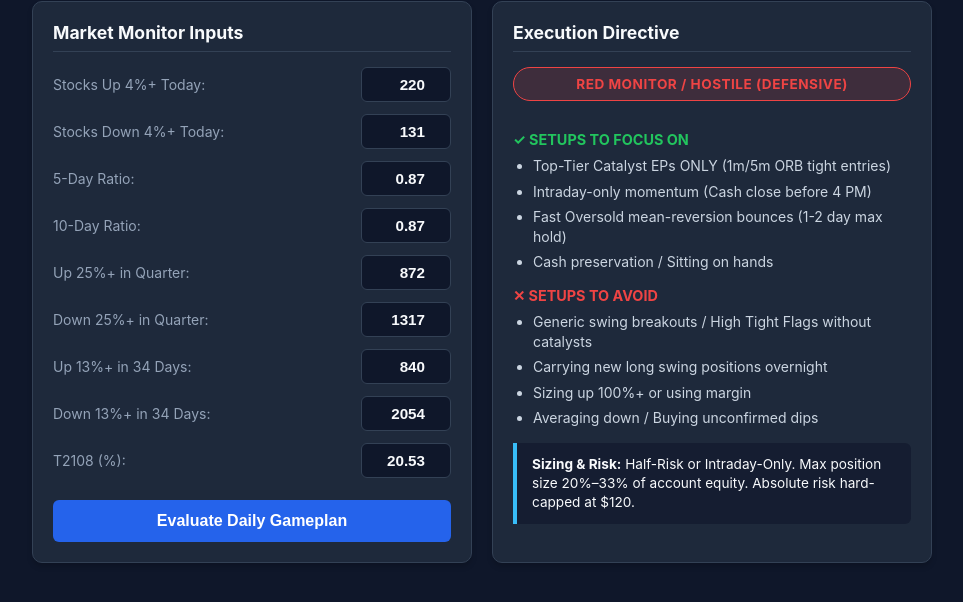
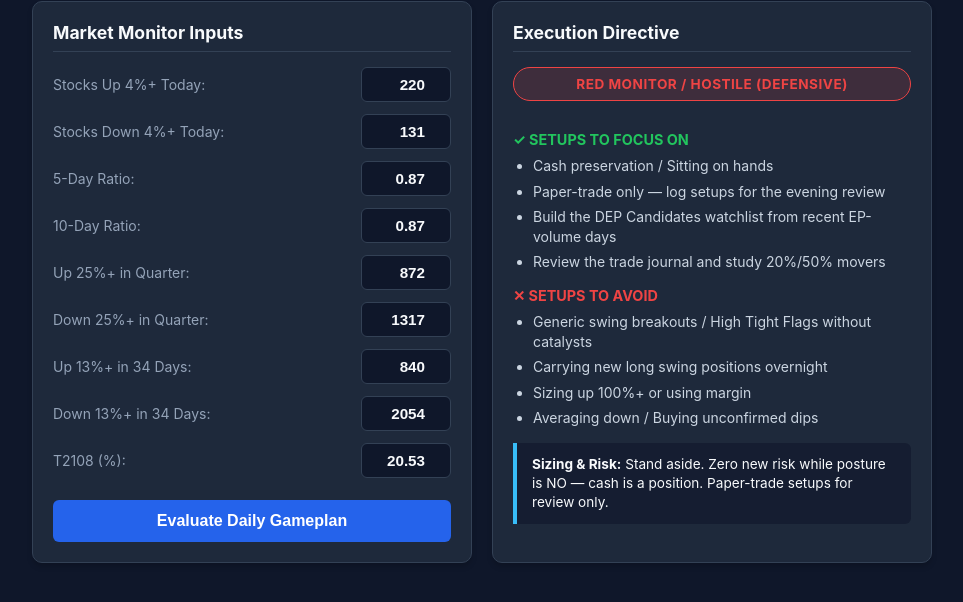
Before and after one commit to ubdaals/situational-awareness, a plain HTML site: page index.html in a window 1280 px wide. Shown: the part 66-668 px from the top of the page, without its empty margins (158-1121 px from the left). Drawn offline with Linux system fonts and the light colour scheme.

Commit message:
Add files via upload

```diff
--- a/index.html
+++ b/index.html
@@ -290,18 +290,24 @@ function evaluateMarket(updateUrl = true) {
     focusList.innerHTML = '';
     avoidList.innerHTML = '';
 
-    // Decision Logic Engine
+    // Decision Logic Engine — aligned with the morning routine's 3-step posture mapping
+    // (the routine is the authority). Step 1: 5-day/10-day ratio agreement vs 1.0.
+    // Step 2: T2108 level (< 20 = washed-out bounce watch). Step 3: raw-count/structure cross-check.
+    const bothAbove = ratio5 > 1 && ratio10 > 1;
+    const bothBelow = ratio5 < 1 && ratio10 < 1;
+    const structBull = up25Q > down25Q && up13_34d > down13_34d;
+    const rawBull = up4 > down4;
+
     let regime = '';
 
-    if (t2108 <= 20) {
+    if (t2108 < 20) {
         regime = 'OVERSOLD_EXTREME';
-    } else if (up4 >= 300 && ratio5 > 1.25 && up25Q > down25Q) {
-        regime = 'POWER_GREEN';
-    } else if (up4 >= 200 && up25Q > down25Q && ratio5 >= 1.0) {
-        regime = 'NORMAL_GREEN';
-    } else if (down25Q > up25Q || down13_34d > up13_34d || ratio5 < 0.90) {
+    } else if (bothBelow) {
         regime = 'RED_HOSTILE';
+    } else if (bothAbove && rawBull && structBull) {
+        regime = (up4 >= 300 && ratio5 > 1.25) ? 'POWER_GREEN' : 'NORMAL_GREEN';
     } else {
+        // Split (fast flipped, slow not confirmed) or unconfirmed strength: stay selective
         regime = 'YELLOW_NEUTRAL';
     }
 
@@ -339,10 +345,10 @@ function evaluateMarket(updateUrl = true) {
         badge.className = 'status-badge status-red';
         badge.innerText = 'RED MONITOR / HOSTILE (DEFENSIVE)';
         addListItems(focusList, [
-            'Top-Tier Catalyst EPs ONLY (1m/5m ORB tight entries)',
-            'Intraday-only momentum (Cash close before 4 PM)',
-            'Fast Oversold mean-reversion bounces (1-2 day max hold)',
-            'Cash preservation / Sitting on hands'
+            'Cash preservation / Sitting on hands',
+            'Paper-trade only — log setups for the evening review',
+            'Build the DEP Candidates watchlist from recent EP-volume days',
+            'Review the trade journal and study 20%/50% movers'
         ]);
         addListItems(avoidList, [
             'Generic swing breakouts / High Tight Flags without catalysts',
@@ -350,7 +356,7 @@ function evaluateMarket(updateUrl = true) {
             'Sizing up 100%+ or using margin',
             'Averaging down / Buying unconfirmed dips'
         ]);
-        rulesBox.innerHTML = '<strong>Sizing & Risk:</strong> Half-Risk or Intraday-Only. Max position size 20%–33% of account equity. Absolute risk hard-capped at $120.';
+        rulesBox.innerHTML = '<strong>Sizing & Risk:</strong> Stand aside. Zero new risk while posture is NO — cash is a position. Paper-trade setups for review only.';
 
     } else if (regime === 'OVERSOLD_EXTREME') {
         badge.className = 'status-badge status-yellow';
```
